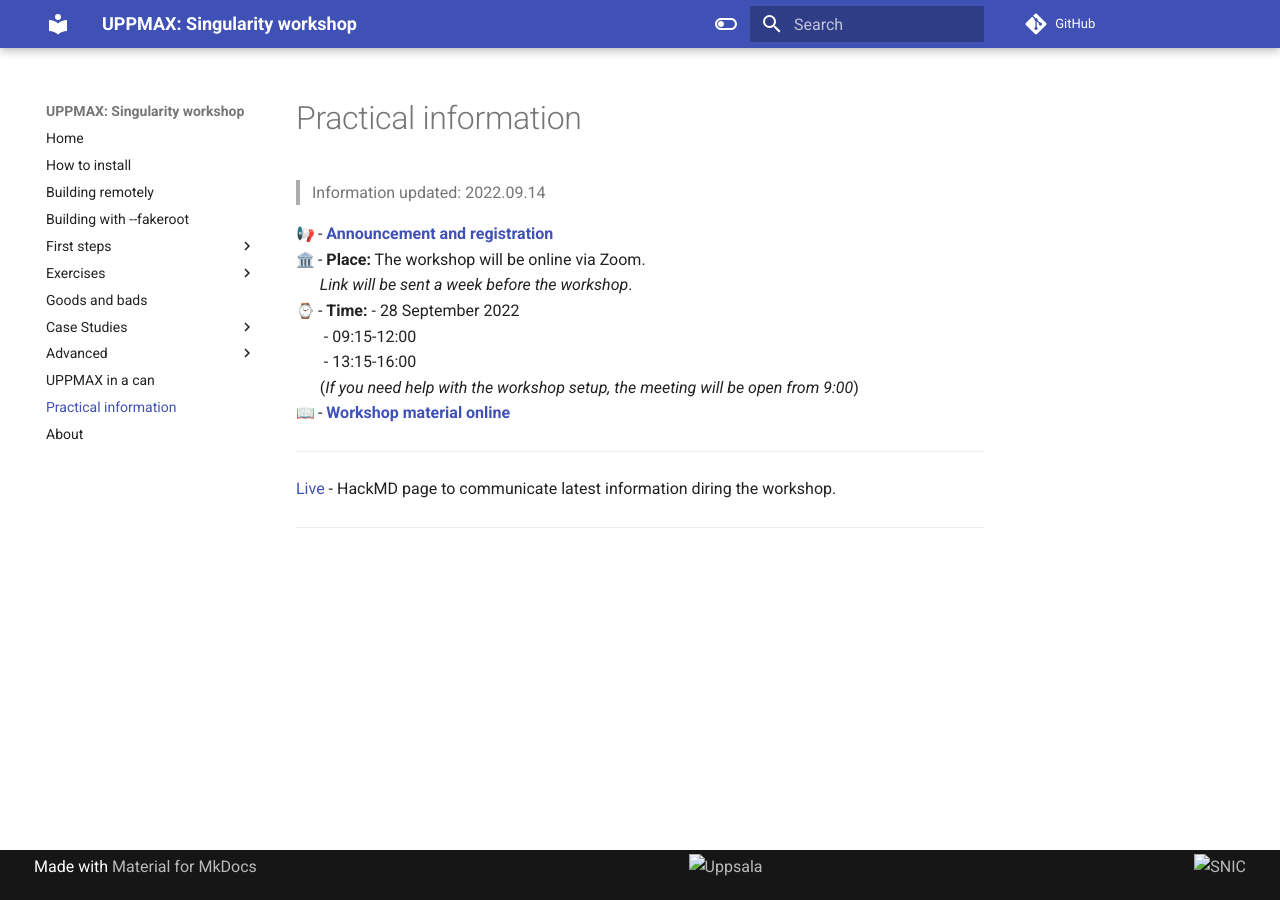
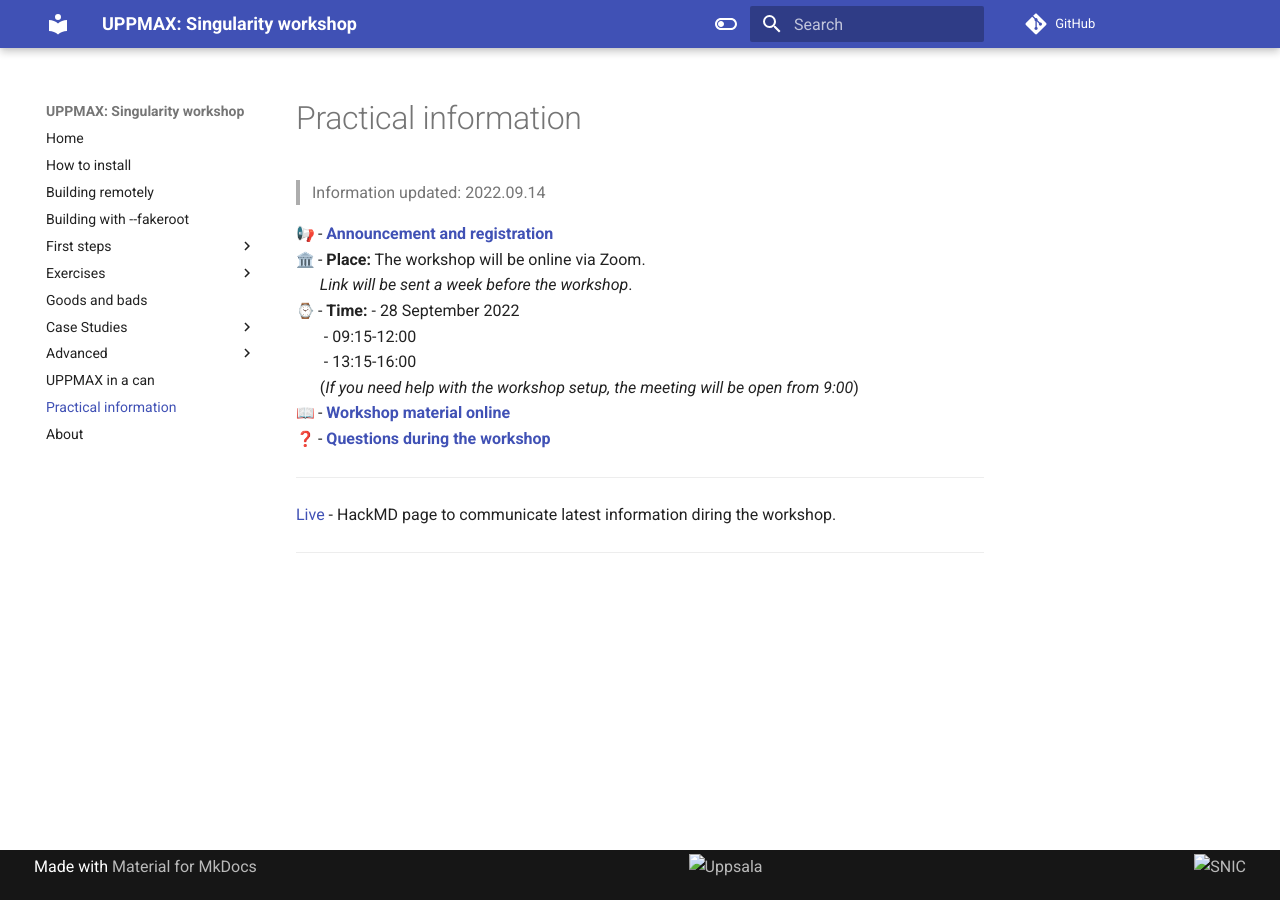
Before and after one commit to pmitev/UPPMAX-Singularity-workshop, an MkDocs documentation site: the page built from docs/practical_information.md, in a window 1280 px wide. Built offline with MkDocs 1.6.1 and Material for MkDocs 9.7.7, drawn with Linux system fonts in a browser that asks for light colours; emoji names are drawn with the system emoji font; comment, search, counter and statistics services are not loaded.

Commit message:
update practical information

```diff
--- a/docs/practical_information.md
+++ b/docs/practical_information.md
@@ -10,6 +10,7 @@
 &nbsp;&nbsp;&nbsp;&nbsp;&nbsp;&nbsp; - 13:15-16:00
 &nbsp;&nbsp;&nbsp;&nbsp;&nbsp;&nbsp;(_If you need help with the workshop setup, the meeting will be open from 9:00_)
 :book: - [**Workshop material online**](https://pmitev.github.io/UPPMAX-Singularity-workshop/)
+:question: - [**Questions during the workshop**](https://hackmd.io/@pmitev/Singularity_FAQ_20220928)
 
 ---
 
```
